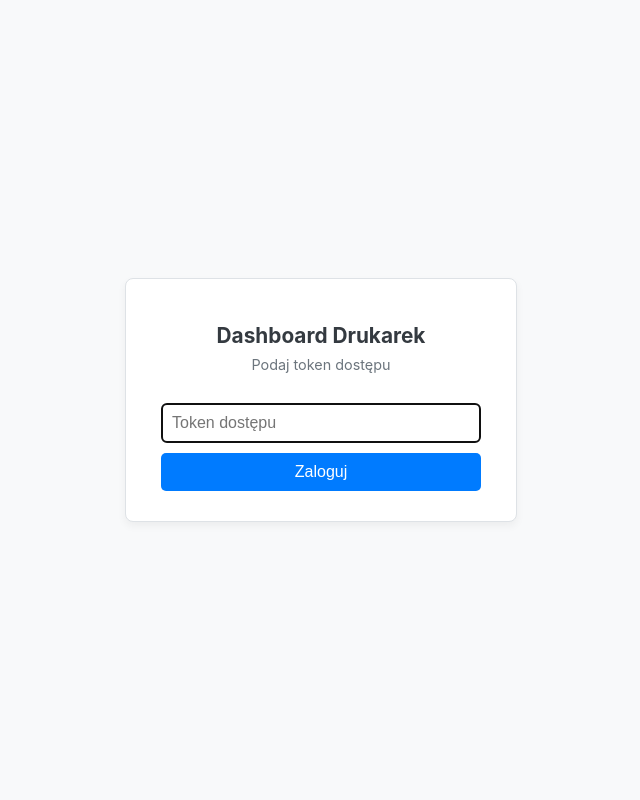
After one commit to lukasz-kurenda/printer-monitor, a Python web app: template templates/login.html in a window 1280 px wide. The commit adds this page. Shown: the whole page, without its empty margins (319-959 px from the left). Run offline with Jinja, Linux system fonts and the light colour scheme; the template is opened without the code that fills it, so the values that code supplies are empty.

Commit message:
feat(dashboard): SEC-K3 auth - login token + session + CSRF, gunicorn, bind 127.0.0.1
- dashboard.py: /login (formularz tokenu), /logout, sesja signed (HttpOnly,
  SameSite=Strict), CSRF na POST (header X-CSRF-Token lub pole form), fail-closed
  bez tokenu (503), debug=False, bind 127.0.0.1:5001
- token z env DASH_AUTH_TOKEN lub [WWW] auth_token (config.ini)
- templates/login.html + meta csrf + przycisk Wyloguj w index.html
- tests/test_dashboard.py: 8 testow (redirect, login, bledny token 401,
  CSRF 403, logout)
- README: instrukcja dashboard + token

```diff
--- /dev/null
+++ b/templates/login.html
@@ -0,0 +1,66 @@
+<!DOCTYPE html>
+<html lang="pl">
+<head>
+    <meta charset="UTF-8">
+    <meta name="viewport" content="width=device-width, initial-scale=1.0">
+    <title>Logowanie - Dashboard Drukarek</title>
+    <style>
+        body {
+            font-family: -apple-system, BlinkMacSystemFont, "Segoe UI", Roboto,
+                "Helvetica Neue", Arial, sans-serif;
+            background-color: #f8f9fa;
+            display: flex;
+            align-items: center;
+            justify-content: center;
+            height: 100vh;
+            margin: 0;
+        }
+        .login-box {
+            background: #ffffff;
+            border: 1px solid #dee2e6;
+            border-radius: 8px;
+            box-shadow: 0 4px 8px rgba(0, 0, 0, 0.05);
+            padding: 30px 35px;
+            width: 320px;
+            text-align: center;
+        }
+        .login-box h1 { font-size: 1.3rem; color: #343a40; margin-bottom: 0.5rem; }
+        .login-box p { color: #6c757d; font-size: 0.9rem; margin-top: 0; }
+        .login-box input[type="password"] {
+            width: 100%;
+            padding: 10px;
+            margin: 15px 0 10px 0;
+            border: 1px solid #ced4da;
+            border-radius: 5px;
+            box-sizing: border-box;
+            font-size: 1rem;
+        }
+        .login-box button {
+            width: 100%;
+            padding: 10px;
+            background-color: #007bff;
+            color: white;
+            border: none;
+            border-radius: 5px;
+            cursor: pointer;
+            font-size: 1rem;
+        }
+        .login-box button:hover { background-color: #0056b3; }
+        .error { color: #d9534f; font-size: 0.9rem; margin: 10px 0 0 0; }
+    </style>
+</head>
+<body>
+    <div class="login-box">
+        <h1>Dashboard Drukarek</h1>
+        <p>Podaj token dostępu</p>
+        {% if error %}
+        <p class="error">{{ error }}</p>
+        {% endif %}
+        <form method="post" action="/login">
+            <input type="hidden" name="csrf_token" value="{{ csrf_token }}">
+            <input type="password" name="token" placeholder="Token dostępu" required autofocus>
+            <button type="submit">Zaloguj</button>
+        </form>
+    </div>
+</body>
+</html>
```
Also changed, not shown: dashboard.py (+77 -9 lines), templates/index.html (+10 -1 lines), tests/test_dashboard.py (added, +105 -0 lines), README.md, 1 other file.
